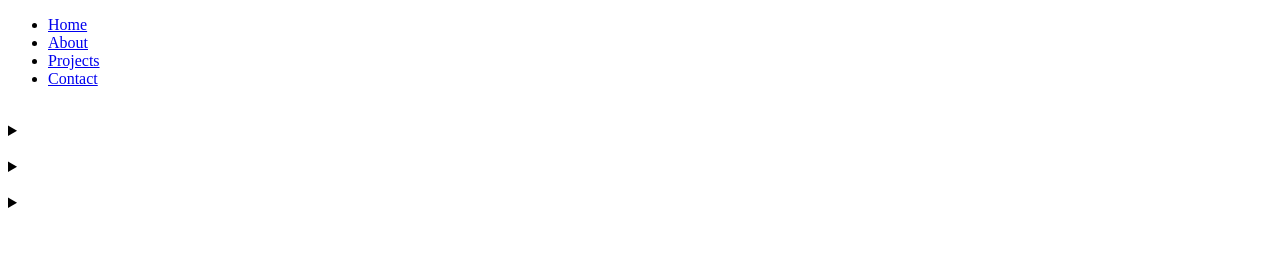
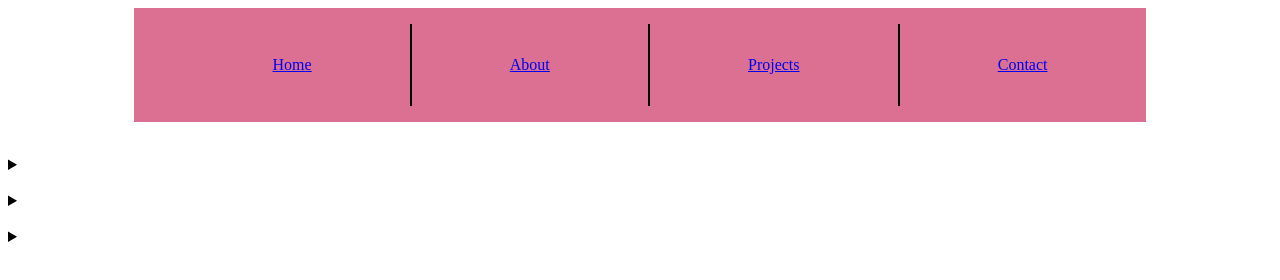
Before and after one commit to caro112f/git-exercises, a plain HTML site: page index.html in a window 1280 px wide. Drawn offline with Linux system fonts and the light colour scheme.

Commit message:
menu layout

```diff
--- a/index.html
+++ b/index.html
@@ -10,12 +10,17 @@
   <body>
     <!-- header+main>(section#about>.text+(figure>figcaption))+(section#projects>(article.project*3>image+(details>summary)))+footer  -->
     <header>
+      <nav>
         <ul>
           <li><a href="index.html">Home</a></li>
+          <span class="vertical_line"></span>
           <li><a href="#about">About</a></li>
+          <span class="vertical_line"></span>
           <li><a href="#projects">Projects</a></li>
+          <span class="vertical_line"></span>
           <li><a href="contact.html">Contact</a></li>
         </ul>
+      </nav>
     </header>
     <main>
       <section id="about">
--- a/style.css
+++ b/style.css
@@ -0,0 +1,22 @@
+header {
+  display: flex;
+  justify-content: center;
+}
+
+nav {
+  background-color: palevioletred;
+  width: 80%;
+  height: auto;
+}
+ul {
+  display: flex;
+  justify-content: space-evenly;
+}
+li {
+  list-style: none;
+  padding: 2rem;
+}
+.vertical_line {
+  display: inline-block;
+  border-right: 2px solid black;
+}
```
Lines whose indentation alone changed are shown as unchanged.
